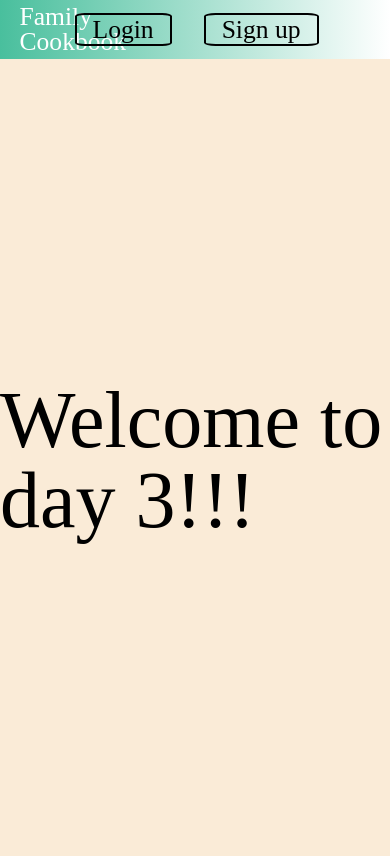
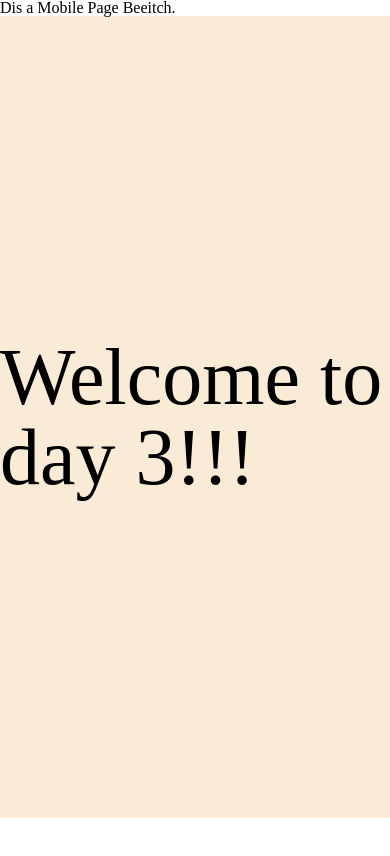
Before and after one commit to Secret-Recipes-Build-Week/frontend, a React (Create React App) app: page / in a window 390 px wide. Shown: the top 856 px of the page. Built offline with nearby package versions, Linux system fonts and the light colour scheme.

Commit message:
Added media queries to test responsive format

```diff
--- a/package.json
+++ b/package.json
@@ -12,6 +12,7 @@
     "react": "^17.0.1",
     "react-dom": "^17.0.1",
     "react-redux": "^7.2.2",
+    "react-responsive": "^8.2.0",
     "react-router-dom": "^5.2.0",
     "react-scripts": "4.0.1",
     "redux": "^4.0.5",
--- a/src/App.js
+++ b/src/App.js
@@ -19,6 +19,7 @@ import EachRecipe from "./components/EachRecipe";
 const App = () => {
   return (
     <div>
+      <meta name="viewport" content="width=device-width, initial-scale=1.0"></meta>
       <Nav />
 
       <Switch>
--- a/src/components/Nav/Nav.js
+++ b/src/components/Nav/Nav.js
@@ -1,6 +1,7 @@
 import React from "react";
 import StyledNav from "./StyledNav";
 import { NavLink, useHistory } from "react-router-dom";
+import { useMediaQuery } from "react-responsive";
 
 //redux
 import { connect } from "react-redux";
@@ -8,11 +9,6 @@ import { signOutUser } from "../../store/actions";
 
 const Nav = (props) => {
   const { push } = useHistory();
-
-  console.log(props);
-  //! if (props.isLoggedIn === false) {
-  //!   localStorage.removeItem("token");
-  //! }
 
   const signoutHandler = () => {
     localStorage.removeItem("token");
@@ -22,6 +18,13 @@ const Nav = (props) => {
     props.signOutUser();
     push("/");
   };
+
+  const isMobile = useMediaQuery({
+    query: '(max-width: 500px)'
+  })
+  const isDesktop = useMediaQuery({
+    query: '(min-width: 500px)'
+  })
 
       const navItems = props.isLoggedIn ? (
       <div>
@@ -41,10 +44,15 @@ const Nav = (props) => {
     );
 
   return (
-    <StyledNav>
-      <div className="logo">Family Cookbook</div>
-      <div className="navItems">{navItems}</div>
-    </StyledNav>
+    <div>
+      {isMobile && <h1>Dis a Mobile Page Beeitch.</h1>}
+      {isDesktop &&
+          <StyledNav>
+          <div className="logo">Family Cookbook</div>
+          <div className="navItems">{navItems}</div>
+        </StyledNav>
+      }
+    </div>
   );
 };
 
--- a/src/components/Nav/StyledNav.js
+++ b/src/components/Nav/StyledNav.js
@@ -1,4 +1,5 @@
 import styled from "styled-components";
+import MediaQuery from "react-responsive";
 
 const StyledNav = styled.div`
   display: flex;
```
Also changed, not shown: src/App.css (line endings or trailing spaces), 1 other file (tests, documents, lock files or other folders).
